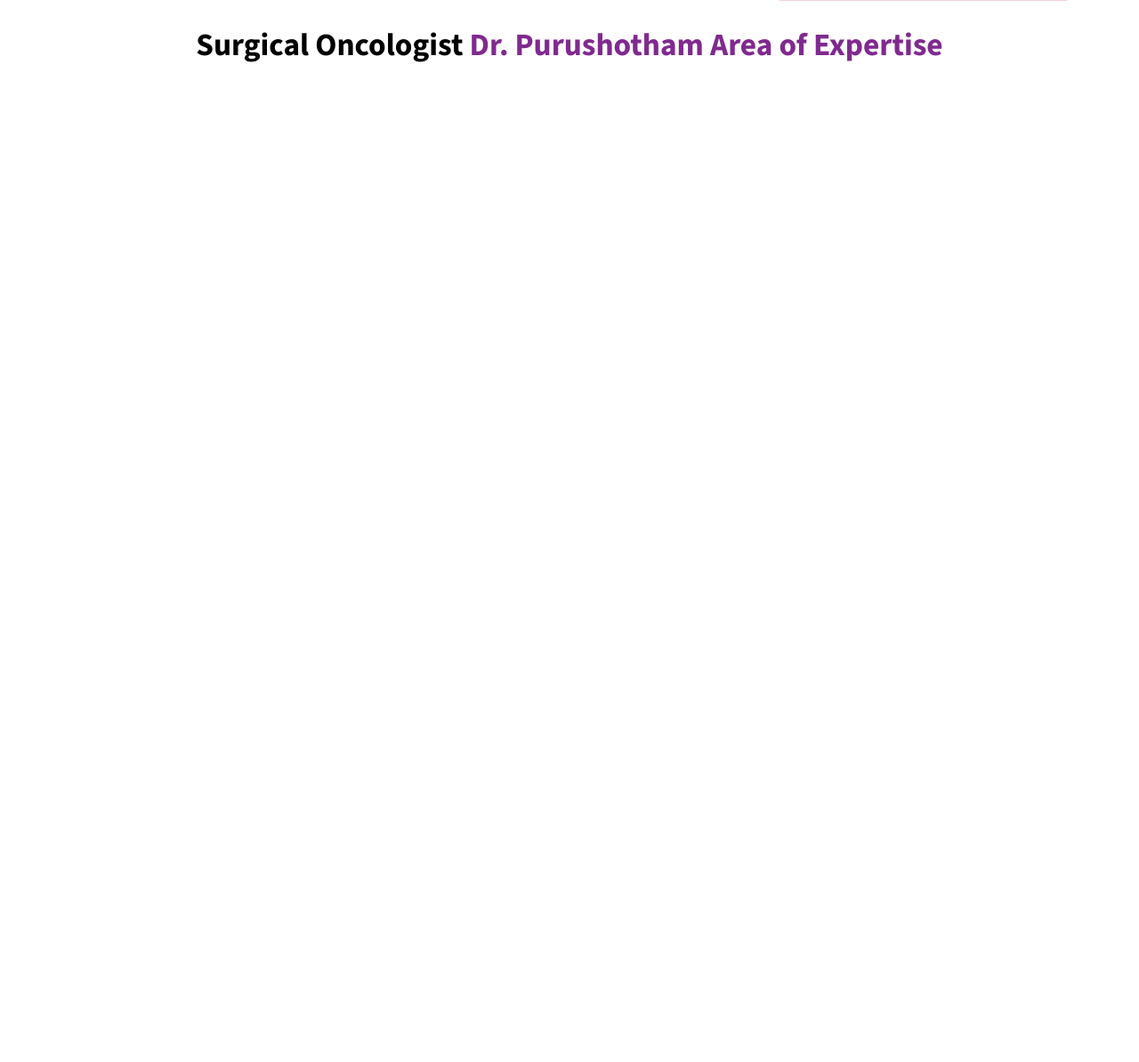
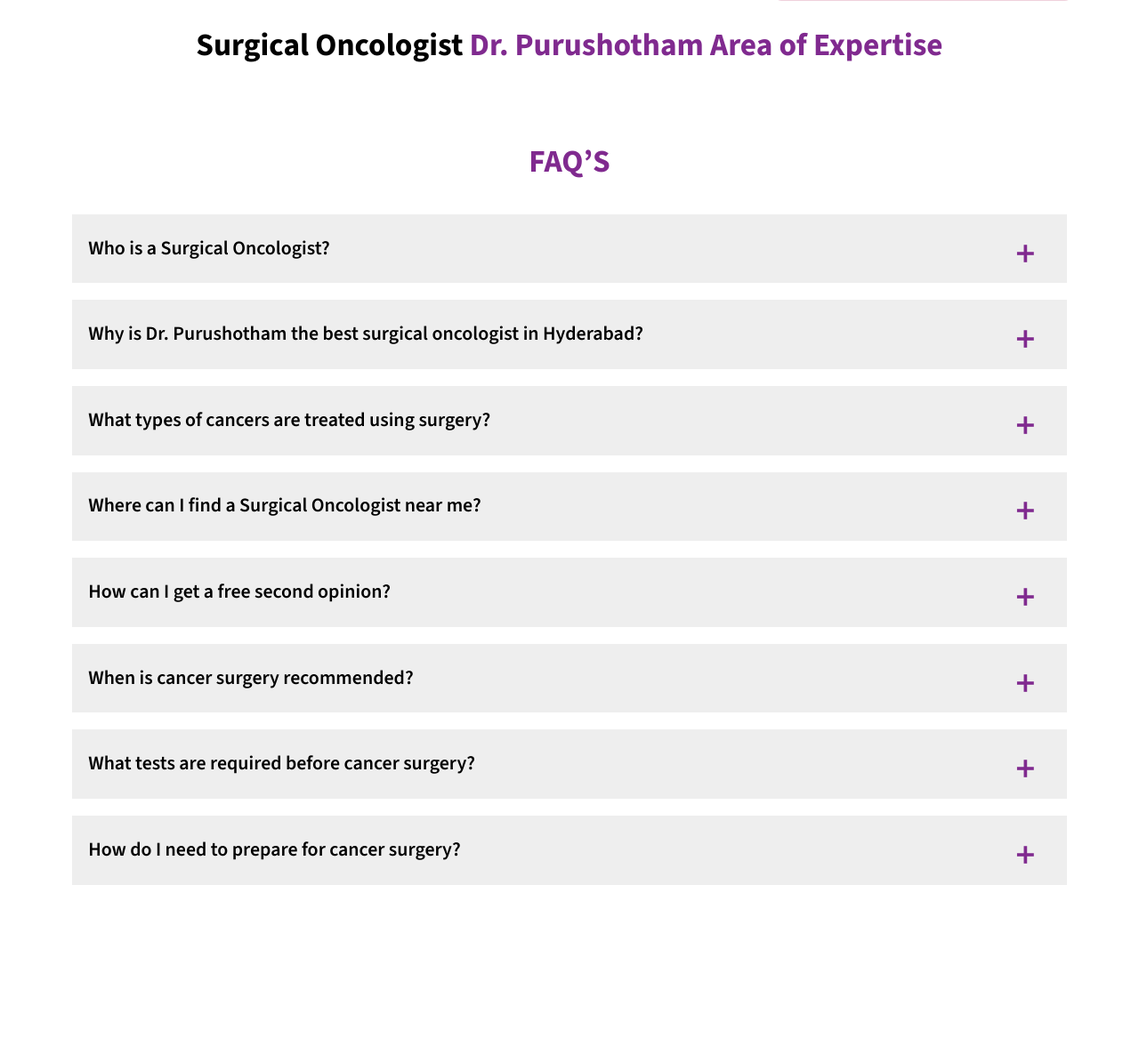
Before and after one commit to lavankumara2015/htdocs, a PHP site: page /DoctorPurushotham-LandingPage/index.php in a window 1280 px wide. Shown: the part 1236-2430 px from the top of the page at 89% size. Before the commit the page ends 1306 px from the top, so only its background shows below. Run offline with PHP 8.4, Linux system fonts and the light colour scheme; data that the repository does not hold is empty.

Commit message:
add accordion

```diff
--- a/DoctorPurushotham-LandingPage/components/connectDB.php
+++ b/DoctorPurushotham-LandingPage/components/connectDB.php
@@ -8,7 +8,6 @@ $database = "cion";
 // Create connection
 $conn = new mysqli($servername, $username, $password, $database);
 
-
 // Check connection
 if ($conn->connect_error) {
     die("Connection failed: " . $conn->connect_error);
--- /dev/null
+++ b/DoctorPurushotham-LandingPage/components/faqs.php
@@ -0,0 +1,71 @@
+
+<h1 class="faqs-h1">FAQ’S </h1>
+
+
+
+
+<div class="accordion">
+<div class="accordion-item">
+      <div class="accordion-title">Who is a Surgical Oncologist?<span class="arrow">+</span></div>
+      <div class="accordion-content">A Surgical Oncologist is a doctor who specializes in using surgery to treat cancer, removing tumors and cancerous tissues while aiming to preserve healthy tissue and function.</div>
+    </div>
+    <div class="accordion-item">
+      <div class="accordion-title">Why is Dr. Purushotham the best surgical oncologist in Hyderabad?<span class="arrow">+</span></div>
+      <div class="accordion-content">With over 10+ years of experience and 4000+ cancer surgeries, Dr. Puroshotham is considered the best surgical oncologist in hyderabad.</div>
+    </div>
+    <div class="accordion-item">
+      <div class="accordion-title">What types of cancers are treated using surgery?<span class="arrow">+</span></div>
+      <div class="accordion-content">Various types of cancers are treated using surgery depending on the stage, but the most common ones include breast cancer surgery, oral cancer surgery, lung cancer, and kidney cancer.</div>
+    </div>
+    <div class="accordion-item">
+      <div class="accordion-title">Where can I find a Surgical Oncologist near me?<span class="arrow">+</span></div>
+      <div class="accordion-content">We have multiple centers where we provide the best cancer treatment and surgical options all around Hyderabad, in Kukatpally, Tolichowki, Masab Tank, Ameerpet, Erragadda, and Kompally.</div>
+    </div>
+    <div class="accordion-item">
+      <div class="accordion-title">How can I get a free second opinion?<span class="arrow">+</span></div>
+      <div class="accordion-content">To get a free consultation or a free second opinion, call us at 18001202676 or fill out the form above, and we will get back to you with all the details regarding the free second opinion.</div>
+    </div>
+    <div class="accordion-item">
+      <div class="accordion-title">When is cancer surgery recommended?<span class="arrow">+</span></div>
+      <div class="accordion-content">Cancer surgery is recommended when the cancer is at an early stage, confined to one area, and can be safely removed, offering the best chance for cure or symptom relief.</div>
+    </div>
+    <div class="accordion-item">
+      <div class="accordion-title">	What tests are required before cancer surgery?<span class="arrow">+</span></div>
+      <div class="accordion-content">Before cancer surgery, patients typically undergo tests such as imaging (PET CT, MRI, Ultrasound scans), biopsy, and blood tests to assess the cancer's extent and the patient's overall health.</div>
+    </div>
+    <div class="accordion-item">
+      <div class="accordion-title">	How do I need to prepare for cancer surgery?<span class="arrow">+</span></div>
+      <div class="accordion-content">To prepare for cancer surgery, patients may need to:
+Follow pre-surgery instructions provided by the surgical oncologist, such as fasting before the procedure.
+Inform the cancer surgeon about any medications they are taking, including supplements and over-the-counter drugs.
+</div>
+    </div>
+  </div>
+
+
+  <script>
+ document.addEventListener('DOMContentLoaded', function() {
+  const accordionItems = document.querySelectorAll('.accordion-item');
+
+  accordionItems.forEach(item => {
+    const title = item.querySelector('.accordion-title');
+    const arrow = title.querySelector('.arrow');
+    const content = item.querySelector('.accordion-content');
+
+    title.addEventListener('click', function() {
+      const isOpen = content.style.display === 'block';
+
+
+      accordionItems.forEach(otherItem => {
+        otherItem.querySelector('.accordion-content').style.display = 'none';
+        otherItem.querySelector('.arrow').textContent = '+';
+        otherItem.querySelector('.accordion-title').style.backgroundColor = '#EEEEEE';
+      });
+
+      content.style.display = isOpen ? 'none' : 'block';
+      arrow.textContent = isOpen ? '+' : '-';
+      title.style.backgroundColor = isOpen ? '#EEEEEE' : '#F0D0DD';
+    });
+  });
+});
+</script>
--- a/DoctorPurushotham-LandingPage/components/formRedirectPage.php
+++ b/DoctorPurushotham-LandingPage/components/formRedirectPage.php
@@ -22,7 +22,7 @@ if ($_SERVER["REQUEST_METHOD"] == "POST") {
 //     echo "Timestamp: $timestamp<br>";
 
 
-    if (empty($errors)) {
+    if (empty($error)) {
         $sql = 'INSERT INTO leadform (name, phone, message, utm_source, utm_campaign, utm_medium, created_on,form_source) VALUES (?,?,?,?,?,?,?,?)';
         $queryPrepare = $conn->prepare($sql);
         $queryPrepare->bind_param('ssssssss', $name, $phone, $message, $utm_source,$utm_campaign,$utm_medium,$timestamp,$type );
--- a/DoctorPurushotham-LandingPage/index.php
+++ b/DoctorPurushotham-LandingPage/index.php
@@ -10,16 +10,16 @@
     <title>Dr.Purushottam Landing Page</title>
     <link rel="stylesheet" href="./styles/index.css">
     <link rel="stylesheet" href="./styles/navbar.css">
-   <link rel="stylesheet" href="./styles/heroBanner.css">
-   <link rel="stylesheet" href="./styles/DoctorsApproach.css">
- <link rel="shortcut icon" href="./assets/favicon.webp" type="image/x-icon">
-   <link rel="stylesheet" href="./styles/AreaofExpertise.css">
+    <link rel="stylesheet" href="./styles/heroBanner.css">
+    <link rel="stylesheet" href="./styles/doctorsApproach.css">
+    <link rel="shortcut icon" href="./assets/favicon.webp" type="image/x-icon">
+    <link rel="stylesheet" href="./styles/AreaofExpertise.css">
+    <link rel="stylesheet" href="./styles/faqs.css">
     <script src="./javaScript/index.js" defer></script>
 </head>
 <body>
 
-<?php include("./components/connectDB.php") ?>
-
+<?php include("./components/connectDB.php")?>
     <div class="main-app">
 
     <!-- navBar -->
@@ -36,6 +36,9 @@
  <?php include("./components/AreaofExpertise.php") ?>
 
 
+ <!-- Faq's -->
+ <?php include("./components/faqs.php") ?>
+
     </div>
 
 
--- /dev/null
+++ b/DoctorPurushotham-LandingPage/styles/faqs.css
@@ -0,0 +1,91 @@
+.accordion-item {
+    width: 17.31rem;
+
+  }
+
+  .accordion-title {
+    background-color: #EEEEEE;
+   height: 2.27rem;
+    cursor: pointer;
+    font-size: 0.53rem;
+    padding:0.7rem 0 0 0.5rem ;
+    font-weight: 600;
+  }
+
+  .accordion-content {
+    display: none;
+   font-size: 0.53rem;
+   background-color: #F0D0DD;
+   padding:0rem 0 0.5rem 0.5rem;
+   position: relative;
+   bottom: 0.5rem;
+   font-weight: 400;
+
+  }
+
+  .arrow {
+    float: right;
+    position: relative;
+    right: 1rem;
+    font-size: 1.2rem;
+    bottom: 0.5rem;
+    color: var(--brandClr);
+
+  }
+  .accordion{
+    display:  flex;
+    flex-direction: column;
+    justify-content: center;
+    align-items: center;
+    gap: 0.5rem ;
+    margin-top: 1rem;
+  }
+  .faqs-h1{
+    font-size: 1rem;
+    color: var(--brandClr);
+    text-align: center;
+    margin-top: 1rem;
+  }
+
+
+  @media screen and (min-width:768px){
+    .accordion-item {
+        width: 31.62rem;
+
+      }
+
+      .accordion-title {
+        background-color: #EEEEEE;
+       height: 2.2rem;
+        cursor: pointer;
+        font-size: 0.62rem;
+        padding:0.65rem 0 0 0.5rem ;
+        font-weight: 600;
+      }
+
+      .accordion-content {
+        display: none;
+       font-size: 0.62rem;
+       background-color: #F0D0DD;
+       padding:0rem 0 0.5rem 0.5rem;
+       font-weight: 400;
+      }
+
+      .arrow {
+        float: right;
+        position: relative;
+        right: 1rem;
+        font-size: 1.2rem;
+        bottom: 0.2rem;
+        color: var(--brandClr);
+
+      }
+      .accordion{
+        display:  flex;
+        flex-direction: column;
+        justify-content: center;
+        align-items: center;
+        gap: 0.5rem ;
+      }
+
+  }
```
Also changed, not shown: DoctorPurushotham-LandingPage/assets/downsidearrow.webp (added), DoctorPurushotham-LandingPage/assets/upsidearrow (1).webp (added).
